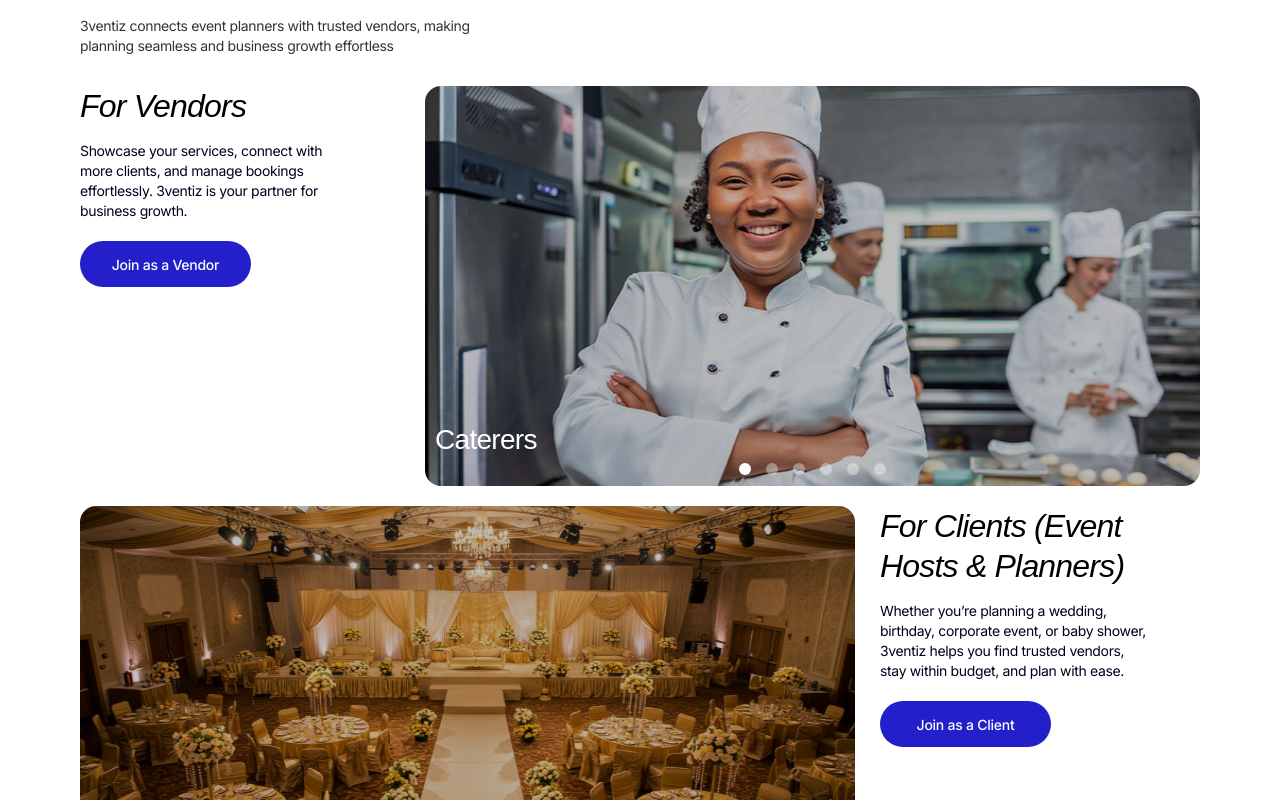
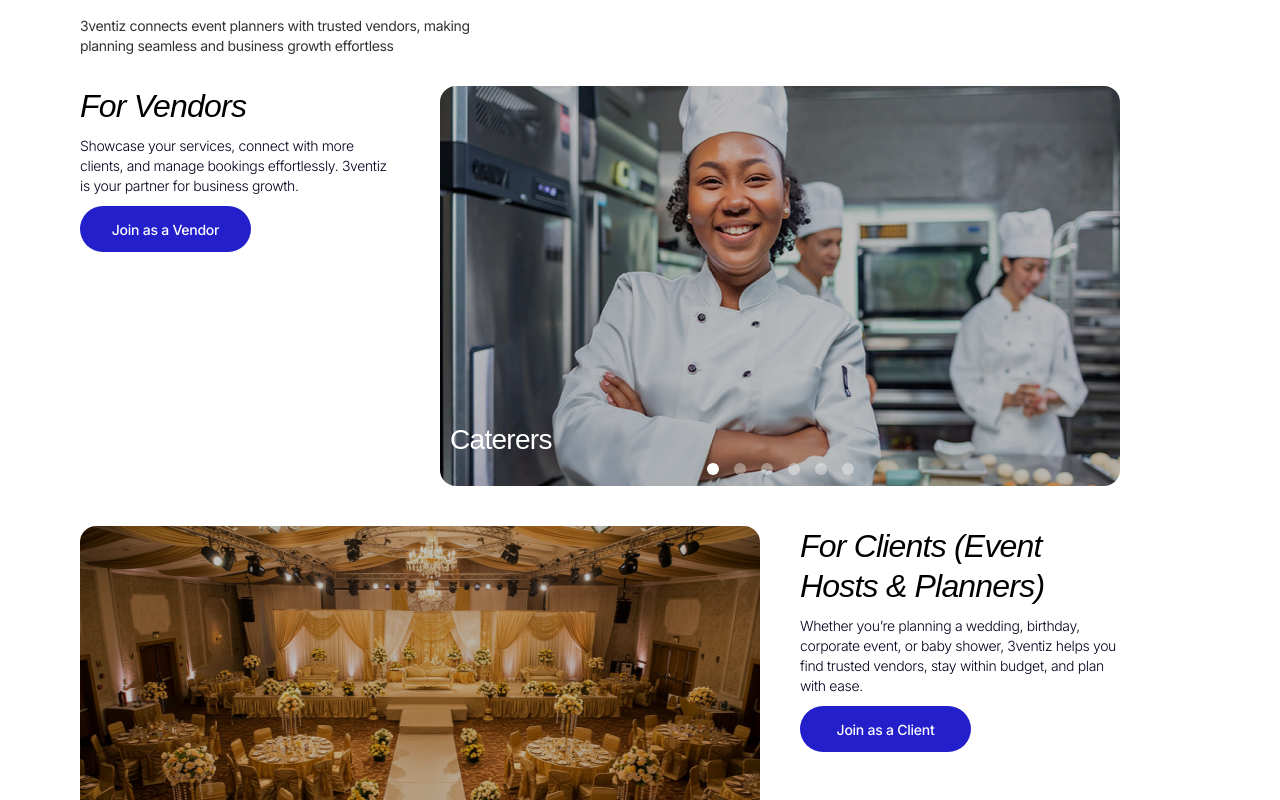
Before and after one commit to Tekkdose-Ltd/3Ventiz-Landing-Page, a React (Vite) app: page / in a window 1280 px wide. Shown: the part 2380-3180 px from the top of the page. Built offline with nearby package versions, Linux system fonts and the light colour scheme; a web font is replaced by a local one.

Commit message:
updated the carousel on mobile

```diff
--- a/src/components/about.jsx
+++ b/src/components/about.jsx
@@ -18,7 +18,7 @@ export default function About() {
     <div className="Container grid gap-16">
       <div
         style={{ backgroundColor: "rgba(245, 245, 250, 1)" }}
-        className="p-12 px-4 sm:px-12 md+:px-24 rounded-[2rem]"
+        className="p-12 px-4 sm:px-12 xl:px-24 rounded-[2rem]"
       >
         <div className="text-center grid gap-4">
           <p
@@ -47,7 +47,7 @@ export default function About() {
             to ensure a successful event.
           </p>
         </div>
-        <div className="pt-20 grid md+:grid-cols-2 gap-8 md:gap-20 md+:max-w-[92rem] w-full md+:px-[6.4rem] ">
+        <div className="pt-20 grid md+:grid-cols-2 gap-8 md:gap-20 md+:max-w-[92rem] w-full xl:px-[6.4rem] ">
           <AboutCard
             text=" Set up and sell tickets quickly with easy tools to customize
           pricing, availability, and ticket types."
@@ -138,7 +138,7 @@ const AboutCard = ({ text, title, img }) => {
 
 const FeatureCard = ({ text, title, img }) => {
   return (
-    <div data-aos="fade-down" className="grid gap-4 text-left">
+    <div data-aos="fade-down" className="grid gap-4 items-start text-left">
       <img
         style={{ borderColor: "rgba(34, 31, 203, .1)" }}
         data-aos="fade-down"
--- a/src/components/userSection.jsx
+++ b/src/components/userSection.jsx
@@ -45,7 +45,7 @@ const clientSlide = [
   { image: events, title: "Corporate Events" },
   { image: concerts, title: "Concerts" },
   { image: birthday, title: "Birthdays" },
-  { image: babyshower, title: "Baby Showers" }
+  { image: babyshower, title: "Baby Showers" },
 ];
 
 const clientSlidexs = [
@@ -53,7 +53,7 @@ const clientSlidexs = [
   { image: eventsxs, title: "Corporate Events" },
   { image: concertsxs, title: "Concerts" },
   { image: birthdayxs, title: "Birthdays" },
-  { image: babyshowerxs, title: "Baby Showers" }
+  { image: babyshowerxs, title: "Baby Showers" },
 ];
 
 export default function UserSection() {
@@ -82,13 +82,13 @@ export default function UserSection() {
           </p>
         </div>
       </div>
-      <div className="grid gap-8">
-        <div className="grid md+:grid-cols-[32rem_1fr] gap-10  md+:h-[400px]">
+      <div className="grid gap-16">
+        <div className="grid xl:grid-cols-[32rem_68rem] gap-16  xl:h-[400px]">
           <div
             // style={{ backgroundColor: "rgba(239, 247, 246, 1)" }}
             className="rounded-[1.6rem] flex flex-col gap-8 items-start"
           >
-            <div className="grid gap-6">
+            <div className="grid gap-4">
               <p
                 data-aos="fade-up"
                 className="italic text-[3.2rem] strong leading-[4rem] font-medium"
@@ -98,13 +98,12 @@ export default function UserSection() {
               <p
                 data-aos="fade-up"
                 style={{ color: "rgba(2, 1, 29, 1)" }}
-                className="text-[1.4rem] leading-[2rem] md+:max-w-[27rem] "
+                className="text-[1.4rem] leading-[2rem] font-light "
               >
                 Showcase your services, connect with more clients, and manage
                 bookings effortlessly. 3ventiz is your partner for business
                 growth.
               </p>
-            </div>
               <div data-aos="fade-up">
                 <AnimatedButton
                   text="Join as a Vendor"
@@ -115,19 +114,20 @@ export default function UserSection() {
                 />
               </div>
             </div>
-          <div className="overflow-hidden hidden xs:block rounded-[1.6rem] h-[40rem] w-full">
+          </div>
+          <div className="overflow-hidden hidden xs:block rounded-[1.6rem] h-[40rem] md+:max-w-[73rem] w-full">
             <Carousel slides={vendorSlide} />
           </div>
           <div className="overflow-hidden block xs:hidden rounded-[1.6rem] h-[40rem] w-full">
             <Carousel slides={vendorSlidexs} />
           </div>
         </div>
-        <div className="grid md+:grid-cols-[1fr_32rem] gap-10  md+:h-[400px]">
+        <div className="grid xl:grid-cols-[68rem_32rem] gap-16  xl:h-[400px]">
           <div
             // style={{ backgroundColor: "rgba(239, 247, 246, 1)" }}
-            className="rounded-[1.6rem] md+:order-2 flex flex-col gap-8 items-start"
+            className="rounded-[1.6rem] xl:order-2 flex flex-col gap-8 items-start"
           >
-            <div className="grid gap-6">
+            <div className="grid gap-4">
               <p
                 data-aos="fade-up"
                 className="italic text-[3.2rem] strong leading-[4rem] font-medium"
@@ -137,13 +137,12 @@ export default function UserSection() {
               <p
                 data-aos="fade-up"
                 style={{ color: "rgba(2, 1, 29, 1)" }}
-                className="text-[1.4rem] leading-[2rem]  md+:max-w-[27rem] "
+                className="text-[1.4rem] leading-[2rem] font-light "
               >
                 Whether you’re planning a wedding, birthday, corporate event, or
                 baby shower, 3ventiz helps you find trusted vendors, stay within
                 budget, and plan with ease.
               </p>
-            </div>
               <div data-aos="fade-up">
                 <AnimatedButton
                   text="Join as a Client"
@@ -154,10 +153,11 @@ export default function UserSection() {
                 />
               </div>
             </div>
-          <div className="overflow-hidden hidden xs:block md+:order-1 h-[40rem] w-full rounded-[1.6rem]">
+          </div>
+          <div className="overflow-hidden hidden xs:block xl:order-1 h-[40rem] md+:max-w-[73rem] w-full rounded-[1.6rem]">
             <Carousel slides={clientSlide} />
           </div>
-          <div className="overflow-hidden block xs:hidden md+:order-1 h-[40rem] w-full rounded-[1.6rem]">
+          <div className="overflow-hidden block xs:hidden xl:order-1 h-[40rem] w-full rounded-[1.6rem]">
             <Carousel slides={clientSlidexs} />
           </div>
         </div>
```
Lines whose indentation alone changed are shown as unchanged.
